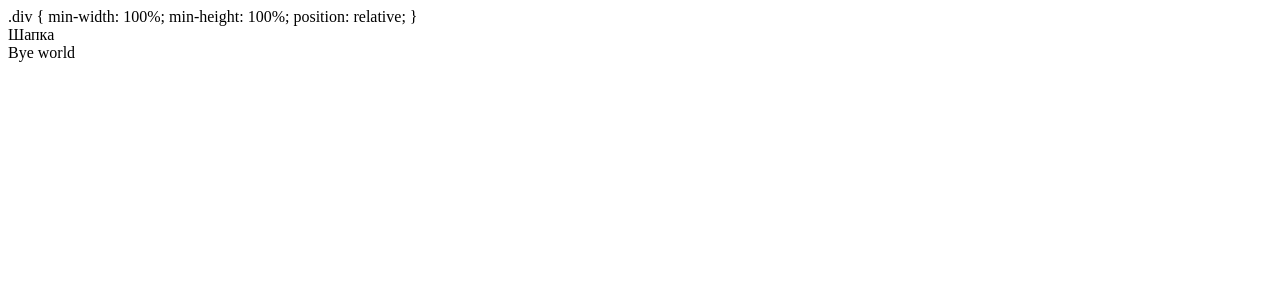
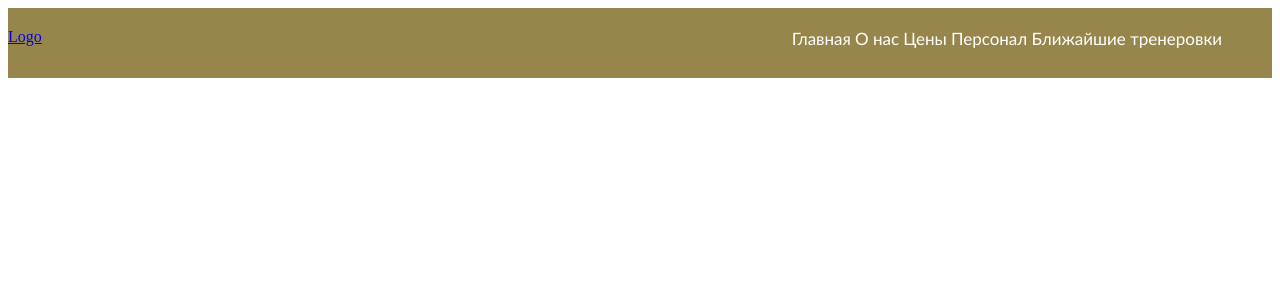
Before and after one commit to Senyu79/matsuk, a Django app: template gagilev_prj/django_app/templates/main.html in a window 1280 px wide. Shown: the top 300 px of the page. Run offline with Django 5.2, Linux system fonts and the light colour scheme; the template is opened without the code that fills it, so the values that code supplies are empty.

Commit message:
html_first

```diff
--- /dev/null
+++ b/gagilev_prj/django_app/templates/css/style.css
@@ -0,0 +1,19 @@
+.div1 {
+    background-color: rgb(151, 134, 76);
+    height: 50px;
+    padding-top: 20px;
+    display: flex;
+    justify-content: space-between;
+}
+
+.nav {
+    font-family: 'Trebuchet MS';
+    display: inline;
+    margin-right: 50px;
+}
+
+.a_shap {
+    text-decoration: none;
+    color: rgb(255, 255, 255);
+    font-size: 17px;
+}
--- a/gagilev_prj/django_app/templates/main.html
+++ b/gagilev_prj/django_app/templates/main.html
@@ -1,21 +1,28 @@
-
-
 <!DOCTYPE html>
 <html lang="en">
 <head>
     <meta charset="UTF-8">
     <meta name="viewport" content="width=device-width, initial-scale=1.0">
-    <title>{% block tab_header %}{% endblock tab_header %}</title>
+    <link rel="stylesheet" href="css/style.css">
 </head>
-.div { min-width: 100%; min-height: 100%; position: relative; }
 <body>
     <header>
-        <div class='.div' style='background-colour: red;'>Шапка</div>
+        <div class="div1">
+
+        <a href="#" class="logo">Logo</a>
+        <nav class="nav">
+            <a href="#" class="a_shap">Главная</a>
+            <a href="#" class="a_shap">О нас</a>
+            <a href="#" class="a_shap">Цены</a>
+            <a href="#" class="a_shap">Персонал</a>
+            <a href="#" class="a_shap">Ближайшие тренеровки</a>
+        </nav>
+        </div>
     </header>
     <main>
         {% block main %}
         {% endblock %}
     </main>
-    <footer>Bye world</footer>
+    <footer></footer>
 </body>
 </html>
--- a/gagilev_prj/django_app/views.py
+++ b/gagilev_prj/django_app/views.py
@@ -3,6 +3,4 @@ from .models import *
 
 def index(request):
 
-    client = Client.first_name
-
-    return render(request, 'main.html', {'client': client})
+    return render(request, 'main.html')
--- a/gagilev_prj/gagilev_project/urls.py
+++ b/gagilev_prj/gagilev_project/urls.py
@@ -19,5 +19,5 @@ from django.urls import path, include
 
 urlpatterns = [
     path('admin/', admin.site.urls),
-    path('test', include('django_app.urls'))
+    path('', include('django_app.urls'))
 ]
```
